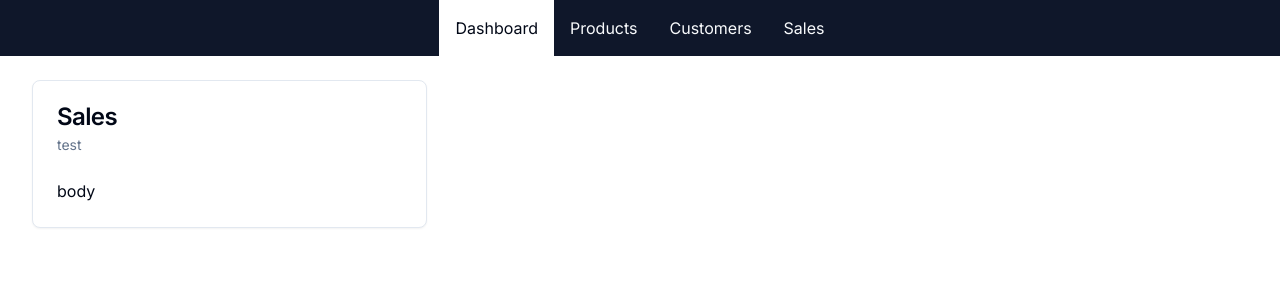
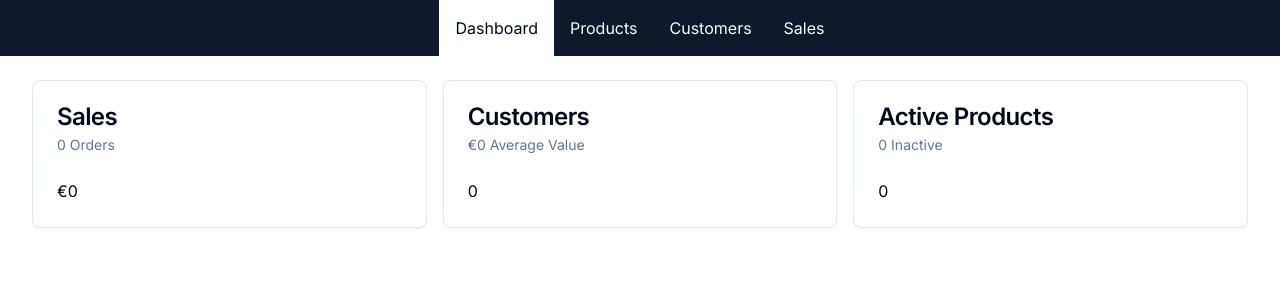
Before and after one commit to ingaSiu/project-ecommerce, a Next.js app: page /admin in a window 1280 px wide. Shown: the top 300 px of the page. Built offline with nearby package versions, Linux system fonts and the light colour scheme; no server answers; the database is empty.

Commit message:
get all data for dashboard page

```diff
--- a/src/app/admin/page.tsx
+++ b/src/app/admin/page.tsx
@@ -1,9 +1,65 @@
 import { Card, CardContent, CardDescription, CardHeader, CardTitle } from '@/components/ui/card';
+import { formatCurrency, formatNumber } from '@/lib/formatters';
 
-export default function AdminDashboard() {
+import db from '@/db/db';
+
+async function getSalesData() {
+  const data = await db.order.aggregate({
+    _sum: { pricePaidInCents: true },
+    _count: true,
+  });
+
+  return {
+    amount: (data._sum.pricePaidInCents || 0) / 100,
+    numberOfSales: data._count,
+  };
+}
+
+async function getUserData() {
+  const [userCount, orderData] = await Promise.all([
+    db.user.count(),
+    db.order.aggregate({
+      _sum: { pricePaidInCents: true },
+    }),
+  ]);
+  return {
+    userCount,
+    averageValuePerUser: userCount === 0 ? 0 : (orderData._sum.pricePaidInCents || 0) / userCount / 100,
+  };
+}
+
+async function getProductData() {
+  const [activeCount, inactiveCount] = await Promise.all([
+    db.product.count({ where: { isAvailableForPurchase: true } }),
+    db.product.count({ where: { isAvailableForPurchase: false } }),
+  ]);
+
+  return {
+    activeCount,
+    inactiveCount,
+  };
+}
+
+export default async function AdminDashboard() {
+  const [salesData, userData, productData] = await Promise.all([getSalesData(), getUserData(), getProductData()]);
+
   return (
     <div className="grid grid-cols-1 md:grid-cold-2 lg:grid-cols-3 gap-4">
-      <DashboardCard title="Sales" subtitle="test" body="body" />
+      <DashboardCard
+        title="Sales"
+        subtitle={`${formatNumber(salesData.numberOfSales)} Orders`}
+        body={formatCurrency(salesData.amount)}
+      />
+      <DashboardCard
+        title="Customers"
+        subtitle={`${formatCurrency(userData.averageValuePerUser)} Average Value`}
+        body={formatNumber(userData.userCount)}
+      />
+      <DashboardCard
+        title="Active Products"
+        subtitle={`${formatNumber(productData.inactiveCount)} Inactive`}
+        body={formatNumber(productData.activeCount)}
+      />
     </div>
   );
 }
```
